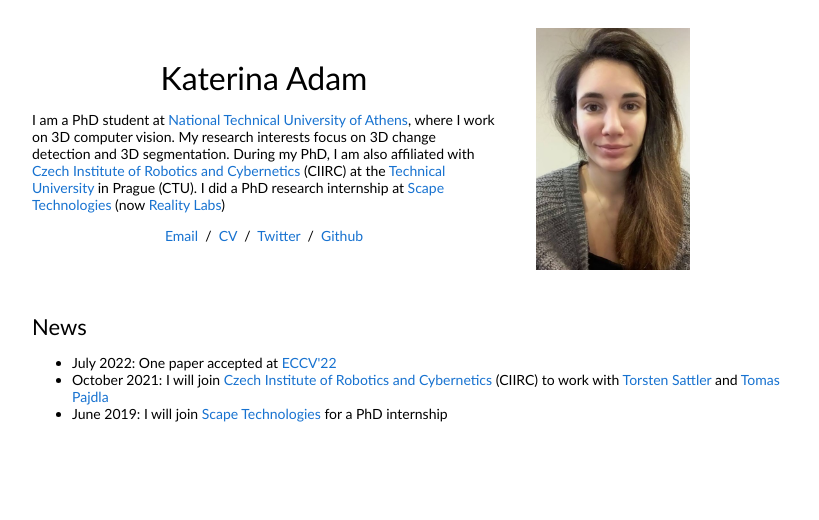
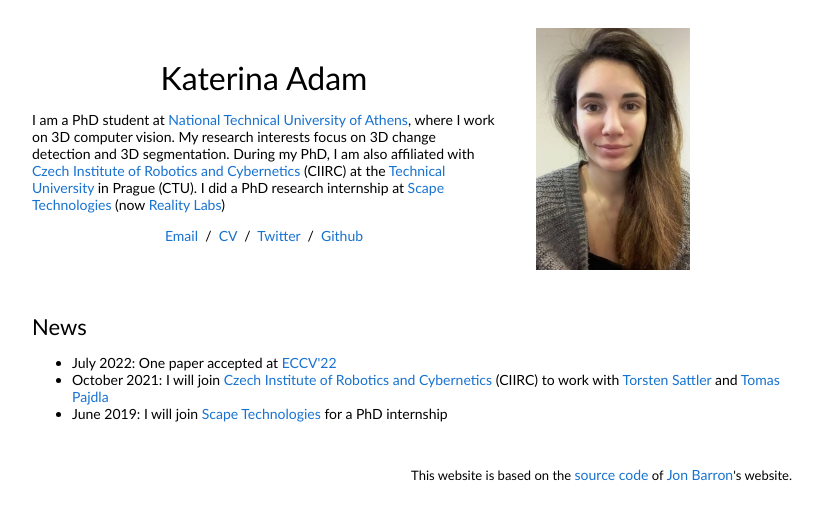
Before and after one commit to katadam/katadam.github.io, a plain HTML site: page index.html in a window 1280 px wide. Shown: the whole page, without its empty margins (228-1047 px from the left). Drawn offline with Linux system fonts and the light colour scheme.

Commit message:
Update index.html

```diff
--- a/index.html
+++ b/index.html
@@ -46,9 +46,18 @@
                 <li>October 2021: I will join <a href="https://www.ciirc.cvut.cz/">Czech Institute of Robotics and Cybernetics</a> (CIIRC) to work with <a href="https://tsattler.github.io/">Torsten Sattler</a> and <a href="https://scholar.google.com/citations?user=gnR4zf8AAAAJ&hl=en">Tomas Pajdla</a></li>
                 <li>June 2019: I will join <a href="https://www.crunchbase.com/organization/scape-technologies">Scape Technologies</a> for a PhD internship</li>
               </ul>
-              <p>
 
+	<table style="width:100%;border:0px;border-spacing:0px;border-collapse:separate;margin-right:auto;margin-left:auto;"><tbody>
+          <tr>
+            <td style="padding:0px">
+              <br>
+              <p style="text-align:right;font-size:small;">
+                This website is based on the <a href="https://github.com/jonbarron/jonbarron_website">source code</a> of <a href="https://jonbarron.info/">Jon Barron</a>'s website.<br>
               </p>
+            </td>
+          </tr>
+        </tbody></table>
+
             </td>
           </tr>
         </tbody></table>
```
